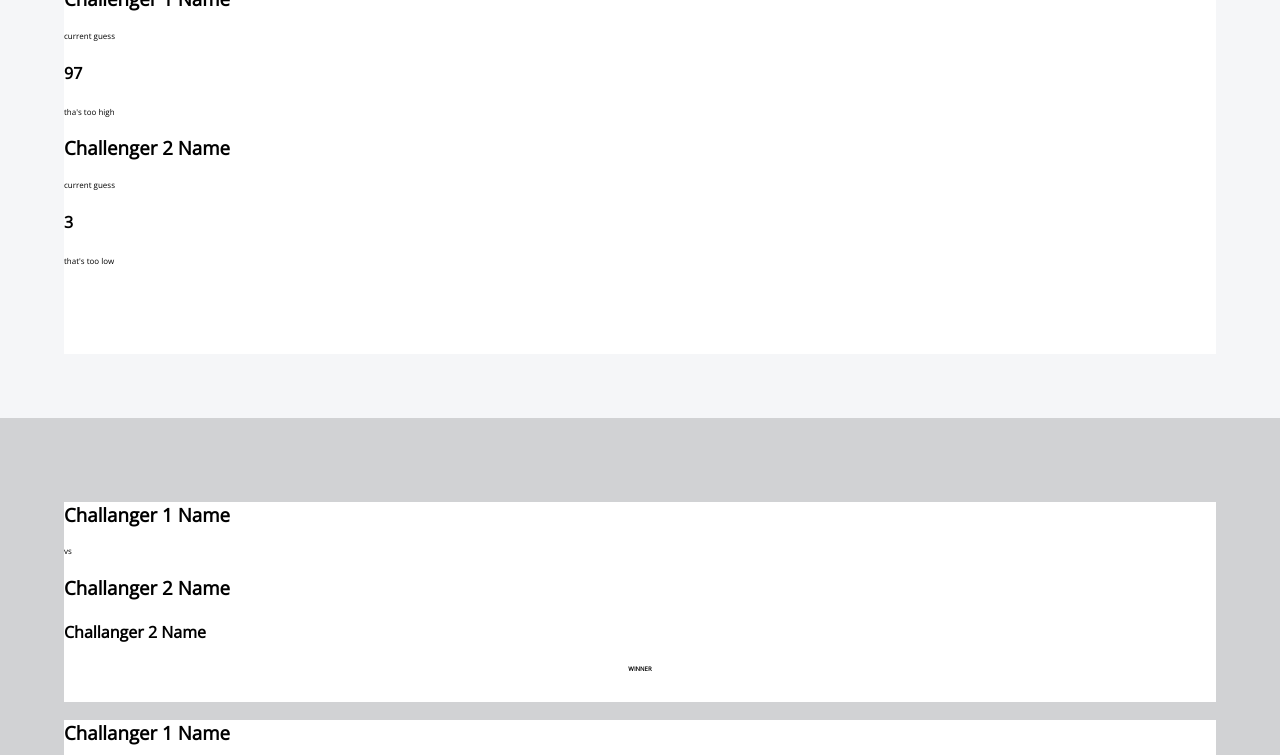
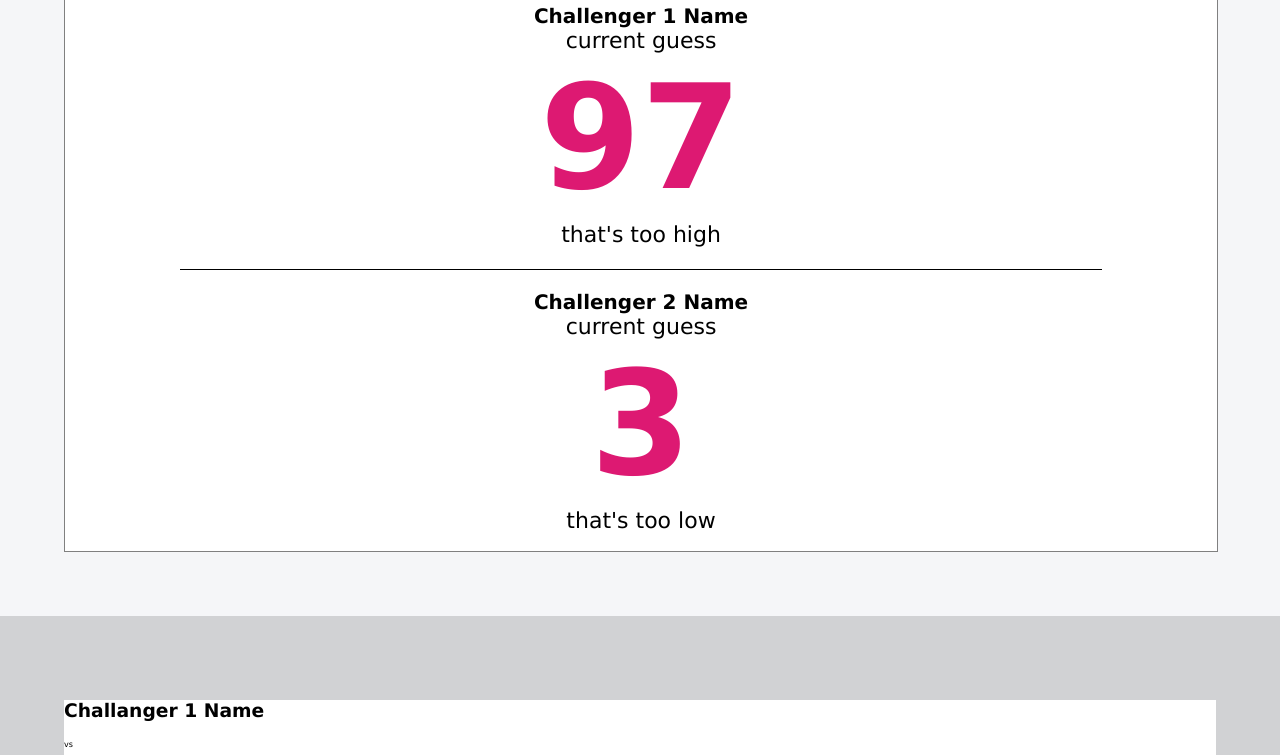
Before and after one commit to EmilyLalonde/Number-Guesser, a plain HTML site: page index.html in a window 1280 px wide. Shown: the part 695-1450 px from the top of the page. Drawn offline with nearby package versions, Linux system fonts and the light colour scheme.

Commit message:
"Merge update info"

```diff
--- a/index.html
+++ b/index.html
@@ -53,20 +53,28 @@
                 </div>
             </section>
             <!--Section C-->
-            <section id="section-c" class="flex">
-                <div class="score">
-                    <h2><b>Latest Score</b></h2>
-                    <h3>Challenger 1 Name</h3>
-                    <p>current guess</p>
-                    <h4>97</h4>
-                    <p>tha's too high</p>
-                    <div class="line-break"></div>
-                    <h3>Challenger 2 Name</h3>
-                    <p>current guess</p>
-                    <h4>3</h4>
-                    <p>that's too low</p>
-                </div>
-            </section>
+            <section id="scorebox">
+  <div id="score-header">Latest Score</div>
+<div class=flexbox>
+  <div class=container>
+    <div class="score-box">
+      <p class=player>Challenger 1 Name</p>
+    <p class="text">current guess</p>
+    <p class="guessNum">97</p>
+    <p class="text">that's too high</p>
+  </div>
+  </div>
+  <div class=border></div>
+  <div class=container>
+    <div class=score-box>
+      <p class=player>Challenger 2 Name</p>
+    <p class="text">current guess</p>
+    <p class="guessNum">3</p>
+    <p class="text">that's too low</p>
+  </div>
+  </div>
+</div>
+</section>
         </article>
         <!--Section D-->
         <article id="results">
--- a/style.css
+++ b/style.css
@@ -121,3 +121,78 @@ button{
     flex-direction: column;
     align-items: flex-end;
 }
+
+
+/* Section C ::Scorecard */
+
+body {
+  font-family: Verdana, Geneva, sans-serif
+
+}
+
+#scorebox {
+  height:605px;
+  width:100%;
+  border: 1px gray solid;
+}
+
+#score-header {
+  margin:12px 0 0 12px;
+  font-weight:bold;
+  font-size:23px;
+}
+
+
+.flexbox {
+  display:flex;
+  flex-direction: column;
+}
+
+
+
+.container {
+  height:285px;
+  width:100%;
+  margin:0;
+}
+
+
+
+.score-box {
+  margin:20px auto;
+  text-align:center;
+}
+
+.score-box p {
+  margin:0;
+}
+
+
+
+.player {
+  font-weight: bold;
+  font-size: 20px;
+}
+
+.text {
+  font-size:22px;
+  font-weight:100;
+}
+
+.guessNum {
+  font-size: 145px;
+  color:#dd1972;
+  font-weight:bold;
+}
+
+
+.border {
+  background-color:black;
+  position:relative;
+  height:1px;
+  width:80%;
+  margin:0 auto;
+
+}
+
+/*note note note*/
```
